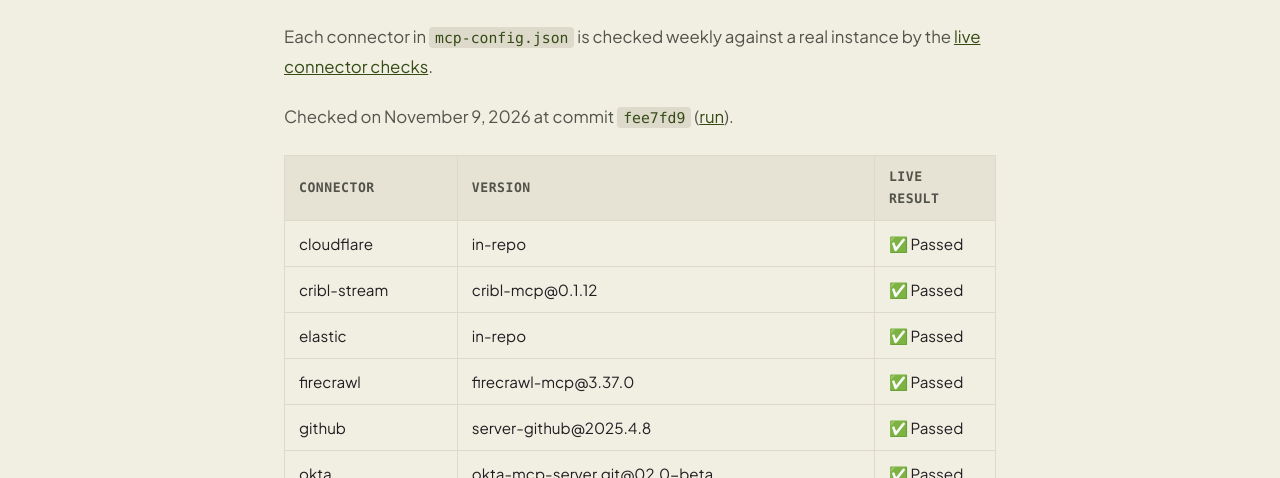
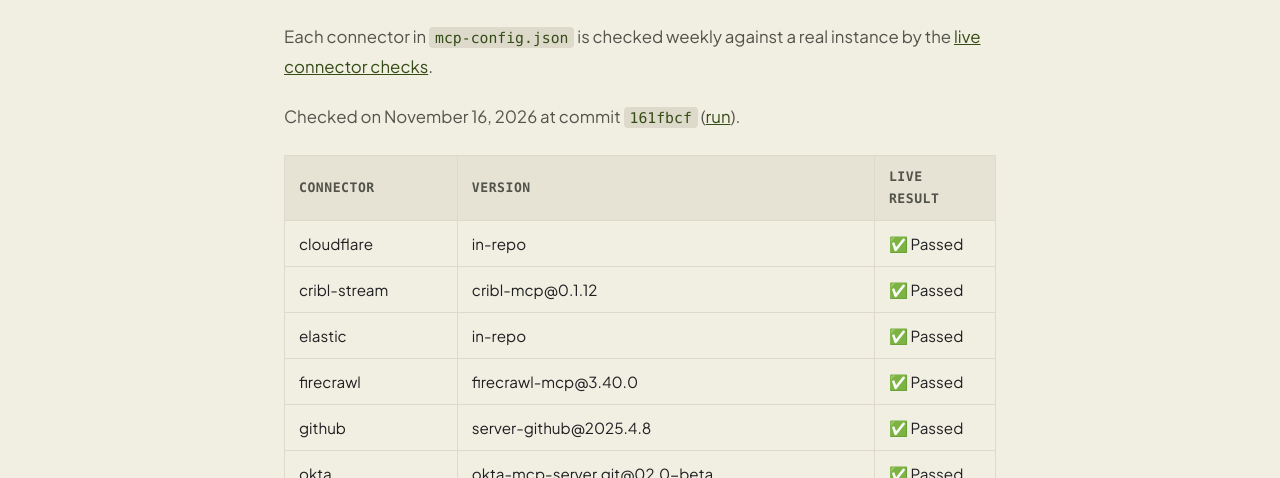
Before and after one commit to Vigil-SOC/vigil-soc.github.io, a Jekyll site: the page built from docs/integrations.md, in a window 1280 px wide and 900 px high, scrolled down 1350 px. Shown: the part 154-632 px from the top of the window. Built offline with Jekyll 4.4.1, drawn with Linux system fonts in a browser that asks for light colours; some web fonts are replaced.

Commit message:
Update connector matrix from https://github.com/Vigil-SOC/vigil/actions/runs/43882344626

```diff
--- a/_data/connector_matrix.json
+++ b/_data/connector_matrix.json
@@ -1,7 +1,7 @@
 {
-  "ran_at": "2026-11-09T14:33:28Z",
-  "commit": "fee7fd9",
-  "run": "https://github.com/Vigil-SOC/vigil/actions/runs/42635281066",
+  "ran_at": "2026-11-16T14:09:11Z",
+  "commit": "161fbcf",
+  "run": "https://github.com/Vigil-SOC/vigil/actions/runs/43882344626",
   "connectors": [
     {
       "server": "alienvault-otx",
@@ -66,7 +66,7 @@
     {
       "server": "firecrawl",
       "status": "pass",
-      "version": "firecrawl-mcp@3.37.0"
+      "version": "firecrawl-mcp@3.40.0"
     },
     {
       "server": "gcp-scc",
```
